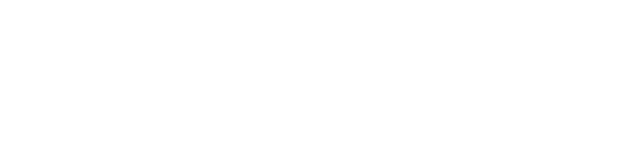
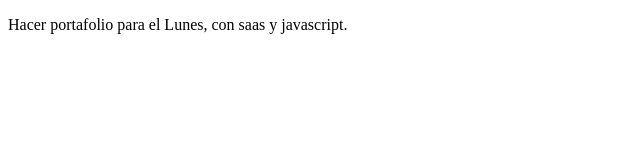
Before and after one commit to matiascabargas/matiascabargas.github.io, a plain HTML site: page index.html in a window 1280 px wide. Shown: the whole page, without its empty margins (0-640 px from the left). Drawn offline with Linux system fonts and the light colour scheme.

Commit message:
Informacion de portafolio
Le agregue la informacion con las cosas que debe tener para el Lunes

```diff
--- a/index.html
+++ b/index.html
@@ -4,6 +4,9 @@
 	<title>Portafolio!</title>
 </head>
 <body>
+	<p>
+		Hacer portafolio para el Lunes, con saas y javascript.
+	</p>
 
 </body>
 </html>
```
